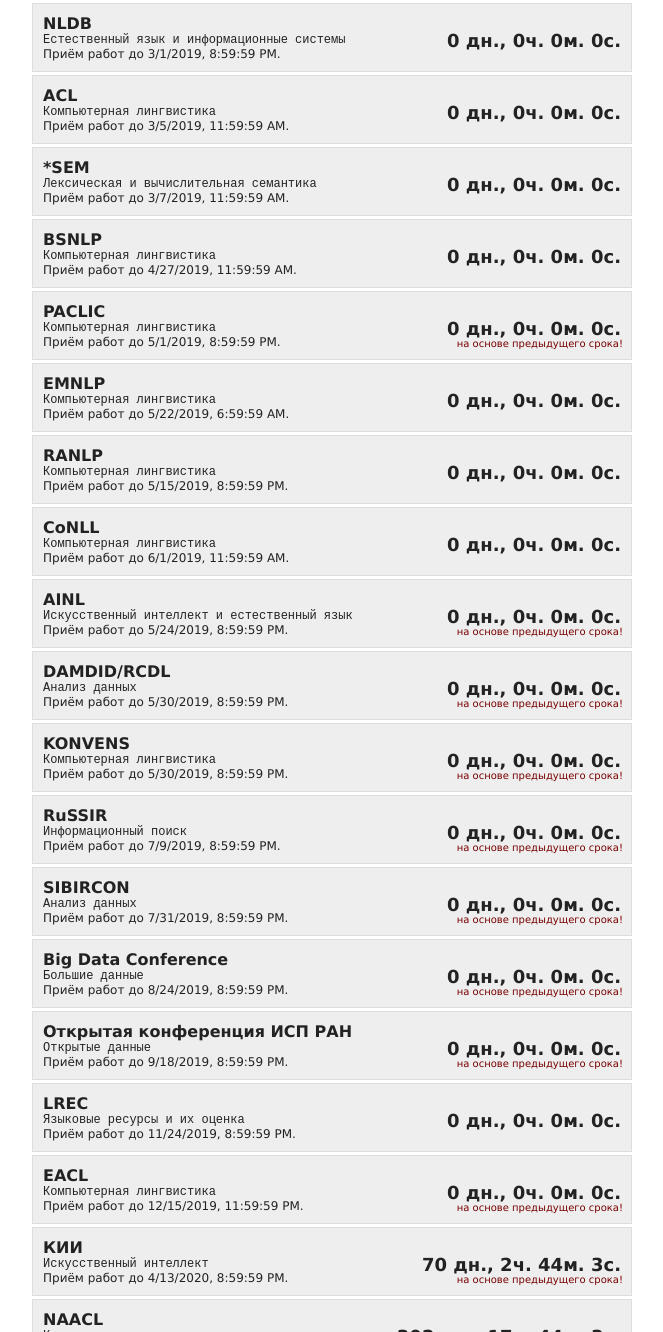
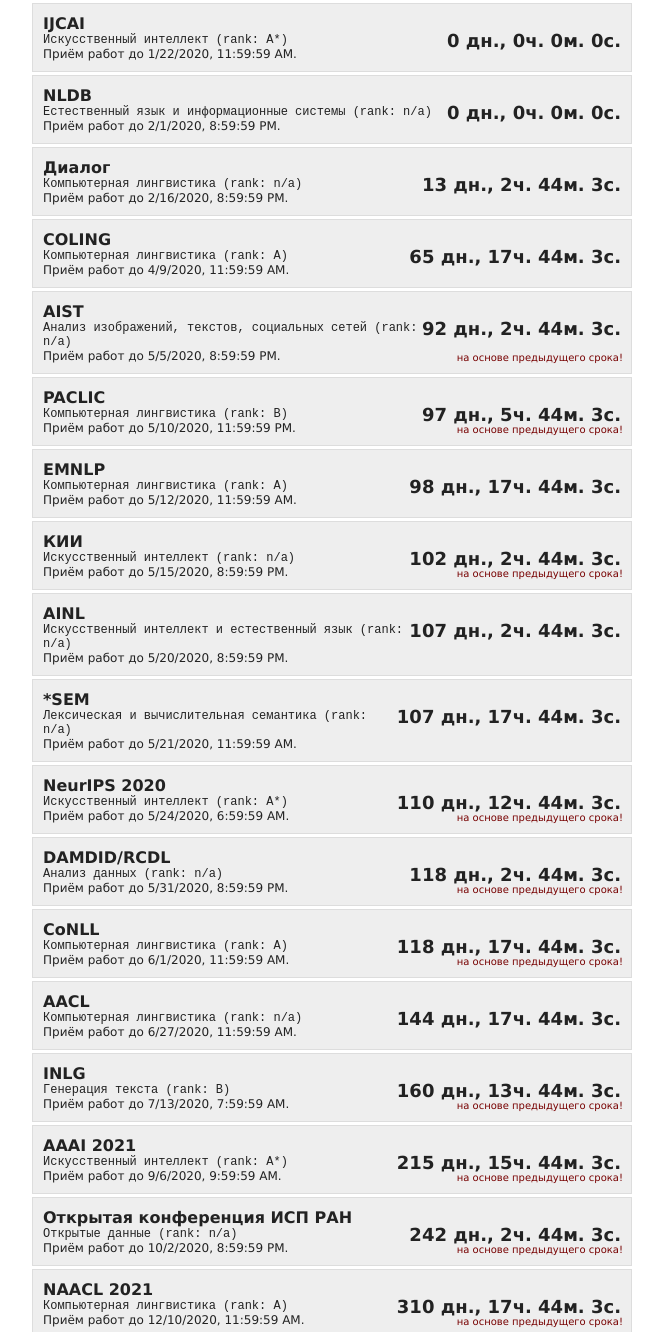
Before and after one commit to nlpub/countdown, a plain HTML site: page index.html in a window 1280 px wide. Shown: the part 217-1549 px from the top of the page, without its empty margins (308-971 px from the left). Drawn offline with nearby package versions, Linux system fonts and the light colour scheme.

Commit message:
Update for 2020 (#2)

```diff
--- a/index.html
+++ b/index.html
@@ -13,7 +13,7 @@
 <meta property="fb:admins" content="1447043595" />
 <link rel="canonical" href="http://countdown.nlpub.ru/">
 
-<script type="text/javascript" src="//cdnjs.cloudflare.com/ajax/libs/jquery/3.1.1/jquery.min.js"></script>
+<script type="text/javascript" src="https://cdnjs.cloudflare.com/ajax/libs/jquery/3.1.1/jquery.min.js"></script>
 <script type="text/javascript">
 
 var backi = -1;
@@ -46,45 +46,64 @@
 // Note 2: dates are shifted by 1 for month, as they start at 0. Thanks date object in Javascript!
 var deadlines = new Array();
 
-deadlines.push({venue: "Диалог", area: "Компьютерная лингвистика", deadline: new Date(2019, 2 - 1, 20, 23, 59, 59, 0)});
+deadlines.push({venue: "SIGIR", rank: "A*", area: "Информационный поиск", deadline: new Date(2020, 1 - 1, 20 + 1, 14, 59, 59, 0)});
 
-deadlines.push({venue: "NLDB", area: "Естественный язык и информационные системы", deadline: new Date(2019, 3 - 1, 1, 23, 59, 59, 0)});
+deadlines.push({venue: "IJCAI", rank: "A*", area: "Искусственный интеллект", deadline: new Date(2020, 1 - 1, 21 + 1, 14, 59, 59, 0)});
 
-deadlines.push({venue: "ACL", area: "Компьютерная лингвистика", deadline: new Date(2019, 3 - 1, 4 + 1, 14, 59, 59, 0)});
+deadlines.push({venue: "NLDB", rank: "n/a", area: "Естественный язык и информационные системы", deadline: new Date(2020, 2 - 1, 1, 23, 59, 59, 0)});
 
-deadlines.push({venue: "*SEM", area: "Лексическая и вычислительная семантика", deadline: new Date(2019, 3 - 1, 6 + 1, 14, 59, 59, 0)});
+deadlines.push({venue: "Диалог", rank: "n/a", area: "Компьютерная лингвистика", deadline: new Date(2020, 2 - 1, 16, 23, 59, 59, 0)});
 
-deadlines.push({venue: "BSNLP", area: "Компьютерная лингвистика", deadline: new Date(2019, 4 - 1, 26 + 1, 14, 59, 59, 0)});
+deadlines.push({venue: "COLING", rank: "A", area: "Компьютерная лингвистика", deadline: new Date(2020, 4 - 1, 8 + 1, 14, 59, 59, 0)});
 
-deadlines.push({venue: "PACLIC", area: "Компьютерная лингвистика", deadline: new Date(2019, 5 - 1, 1, 23, 59, 59, 0), approx: 1});
+deadlines.push({venue: "AIST", rank: "n/a", area: "Анализ изображений, текстов, социальных сетей", deadline: new Date(2020, 5 - 1, 5, 23, 59, 59, 0), approx: 1});
 
-deadlines.push({venue: "EMNLP", area: "Компьютерная лингвистика", deadline: new Date(2019, 5 - 1, 21 + 1, 9, 59, 59, 0)});
+deadlines.push({venue: "PACLIC", rank: "B", area: "Компьютерная лингвистика", deadline: new Date(2020, 5 - 1, 10 + 1, 2, 59, 59, 0), approx: 1});
 
-deadlines.push({venue: "RANLP", area: "Компьютерная лингвистика", deadline: new Date(2019, 5 - 1, 15, 23, 59, 59, 0)});
+deadlines.push({venue: "EMNLP", rank: "A", area: "Компьютерная лингвистика", deadline: new Date(2020, 5 - 1, 11 + 1, 14, 59, 59, 0)});
 
-deadlines.push({venue: "CoNLL", area: "Компьютерная лингвистика", deadline: new Date(2019, 5 - 1, 31 + 1, 14, 59, 59, 0)});
+deadlines.push({venue: "КИИ", rank: "n/a", area: "Искусственный интеллект", deadline: new Date(2020, 5 - 1, 15, 23, 59, 59, 0), approx: 1});
 
-deadlines.push({venue: "AINL", area: "Искусственный интеллект и естественный язык", deadline: new Date(2019, 5 - 1, 25 - 1, 23, 59, 59, 0), approx: 1});
+deadlines.push({venue: "AINL", rank: "n/a", area: "Искусственный интеллект и естественный язык", deadline: new Date(2020, 5 - 1, 20, 23, 59, 59, 0)});
 
-deadlines.push({venue: "DAMDID/RCDL", area: "Анализ данных", deadline: new Date(2019, 5 - 1, 31 - 1, 23, 59, 59, 0), approx: 1});
+deadlines.push({venue: "*SEM", rank: "n/a", area: "Лексическая и вычислительная семантика", deadline: new Date(2020, 5 - 1, 20 + 1, 14, 59, 59, 0)});
 
-deadlines.push({venue: "KONVENS", area: "Компьютерная лингвистика", deadline: new Date(2019, 5 - 1, 31 - 1, 23, 59, 59, 0), approx: 1});
+deadlines.push({venue: "NeurIPS 2020", rank: "A*", area: "Искусственный интеллект", deadline: new Date(2020, 5 - 1, 23 + 1, 9, 59, 59, 0), approx: 1});
 
-deadlines.push({venue: "RuSSIR", area: "Информационный поиск", deadline: new Date(2019, 7 - 1, 10 - 1, 23, 59, 59, 0), approx: 1});
+deadlines.push({venue: "DAMDID/RCDL", rank: "n/a", area: "Анализ данных", deadline: new Date(2020, 5 - 1, 31, 23, 59, 59, 0), approx: 1});
 
-deadlines.push({venue: "SIBIRCON", area: "Анализ данных", deadline: new Date(2019, 8 - 1, 1 - 1, 23, 59, 59, 0), approx: 1});
+deadlines.push({venue: "CoNLL", rank: "A", area: "Компьютерная лингвистика", deadline: new Date(2020, 5 - 1, 31 + 1, 14, 59, 59, 0), approx: 1});
 
-deadlines.push({venue: "Big Data Conference", area: "Большие данные", deadline: new Date(2019, 8 - 1, 25 - 1, 23, 59, 59, 0), approx: 1});
+deadlines.push({venue: "AACL", rank: "n/a", area: "Компьютерная лингвистика", deadline: new Date(2020, 6 - 1, 26 + 1, 14, 59, 59, 0)});
 
-deadlines.push({venue: "Открытая конференция ИСП РАН", area: "Открытые данные", deadline: new Date(2019, 9 - 1, 19 - 1, 23, 59, 59, 0), approx: 1});
+deadlines.push({venue: "INLG", rank: "B", area: "Генерация текста", deadline: new Date(2020, 7 - 1, 12 + 1, 10, 59, 59, 0), approx: 1});
 
-deadlines.push({venue: "LREC", area: "Языковые ресурсы и их оценка", deadline: new Date(2019, 11 - 1, 25 - 1, 23, 59, 59, 0)});
+deadlines.push({venue: "AAAI 2021", rank: "A*", area: "Искусственный интеллект", deadline: new Date(2020, 9 - 1, 5 + 1, 12, 59, 59, 0), approx: 1});
 
-deadlines.push({venue: "EACL", area: "Компьютерная лингвистика", deadline: new Date(2019, 12 - 1, 17 - 1, 2, 59, 59, 0), approx: 1});
+deadlines.push({venue: "Открытая конференция ИСП РАН", rank: "n/a", area: "Открытые данные", deadline: new Date(2020, 10 - 1, 2, 23, 59, 59, 0), approx: 1});
 
-deadlines.push({venue: "КИИ", area: "Искусственный интеллект", deadline: new Date(2020, 4 - 1, 14 - 1, 23, 59, 59, 0), approx: 1});
+deadlines.push({venue: "NAACL 2021", rank: "A", area: "Компьютерная лингвистика", deadline: new Date(2020, 12 - 1, 9 + 1, 14, 59, 59, 0), approx: 1});
 
-deadlines.push({venue: "NAACL", area: "Компьютерная лингвистика", deadline: new Date(2020, 12 - 1, 3 - 1, 14, 59, 59, 0), approx: 1});
+deadlines.push({venue: "ACL 2021", rank: "A*", area: "Компьютерная лингвистика", deadline: new Date(2021, 3 - 1, 4 + 1, 14, 59, 59, 0), approx: 1});
+
+deadlines.push({venue: "RANLP 2021", rank: "C", area: "Компьютерная лингвистика", deadline: new Date(2021, 5 - 1, 15, 23, 59, 59, 0), approx: 1});
+
+deadlines.push({venue: "LREC 2022", rank: "C", area: "Языковые ресурсы и их оценка", deadline: new Date(2021, 12 - 1, 2 + 1, 1, 59, 59, 0), approx: 1});
+
+
+//deadlines.push({venue: "BSNLP", rank: "n/a", area: "Компьютерная лингвистика", deadline: new Date(2019, 4 - 1, 26 + 1, 14, 59, 59, 0)});
+
+//deadlines.push({venue: "Big Data Conference", rank: "n/a", area: "Большие данные", deadline: new Date(2019, 8 - 1, 25 - 1, 23, 59, 59, 0), approx: 1});
+
+//deadlines.push({venue: "KONVENS", rank: "n/a", area: "Компьютерная лингвистика", deadline: new Date(2019, 5 - 1, 31 - 1, 23, 59, 59, 0), approx: 1});
+
+//deadlines.push({venue: "RuSSIR", rank: "n/a", area: "Информационный поиск", deadline: new Date(2019, 7 - 1, 10 - 1, 23, 59, 59, 0), approx: 1});
+
+//deadlines.push({venue: "SIBIRCON", rank: "n/a", area: "Анализ данных", deadline: new Date(2019, 8 - 1, 1 - 1, 23, 59, 59, 0), approx: 1});
+
+//deadlines.push({venue: "EACL", rank: "n/a", area: "Компьютерная лингвистика", deadline: new Date(2019, 12 - 1, 17 - 1, 2, 59, 59, 0), approx: 1});
+
+
 
 // Display function, called every second or so
 function refreshDisplay() {
@@ -112,7 +131,7 @@
       $("#deadline" + i).html(
         "<div class=\"tld\">" + timeLeftDescription(timeLeft) + "</div>"
       + "<div class=\"vd\">" + dl.venue + "</div>"
-      + "<div class=\"ad\">" + dl.area + "</div>"
+      + "<div class=\"ad\">" + dl.area + " (rank: " + dl.rank + ") " + "</div>"
       + "<div class=\"td\"> Приём работ до " + timeDescription(dlLocal) + ".</div>"
       + "<div class=\"wd\">" + warningString + "</div>"
       );
```
